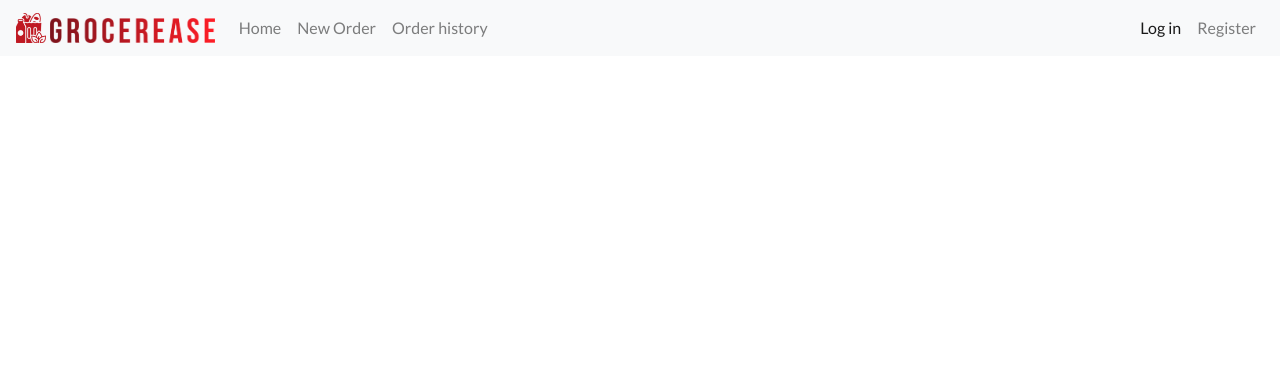
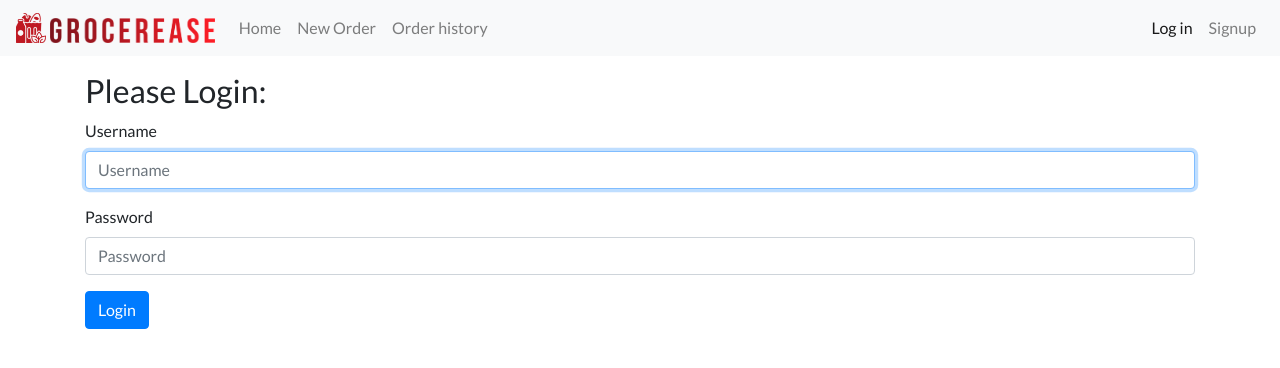
Before and after one commit to orfeasa/grocerease, a Django app: page /login/ in a window 1280 px wide. Shown: the top 368 px of the page. Run offline with Django 3.2, Linux system fonts and the light colour scheme; some libraries are stand-ins or nearby versions.

Commit message:
Create basic login and signup pages

```diff
--- a/grocerease/settings.py
+++ b/grocerease/settings.py
@@ -38,6 +38,7 @@ INSTALLED_APPS = [
     "django.contrib.messages",
     "django.contrib.staticfiles",
     "main",
+    "bootstrap4",
 ]
 
 MIDDLEWARE = [
--- a/grocerease/urls.py
+++ b/grocerease/urls.py
@@ -17,6 +17,8 @@ from django.contrib import admin
 from django.urls import path
 from django.urls import path, include
 
+from django.contrib.auth.views import LoginView, LogoutView
+
 urlpatterns = [
     path("", include("main.urls")),
     path("admin/", admin.site.urls),
--- a/main/templates/main/base.html
+++ b/main/templates/main/base.html
@@ -23,17 +23,37 @@
     <!-- Custom CSS -->
     <link rel="stylesheet" href="{% static 'css/main.css' %}" />
 
-
     <!-- Favicon -->
-  <link rel="apple-touch-icon" sizes="180x180" href="{% static 'favicon/apple-touch-icon.png' %}">
-  <link rel="icon" type="image/png" sizes="32x32" href="{% static 'favicon/favicon-32x32.png' %}">
-  <link rel="icon" type="image/png" sizes="16x16" href="{% static 'favicon/favicon-16x16.png' %}">
-  <link rel="manifest" href="{% static 'favicon/site.webmanifest'%}">
-  <link rel="mask-icon" href="{% static 'favicon/safari-pinned-tab.svg' %}" color="#5bbad5">
-  <link rel="shortcut icon" href="{% static 'favicon/favicon.ico' %}">
-  <meta name="msapplication-TileColor" content="#da532c">
-  <meta name="msapplication-config" content="{% static 'favicon/browserconfig.xml' %}">
-  <meta name="theme-color" content="#ffffff">
+    <link
+      rel="apple-touch-icon"
+      sizes="180x180"
+      href="{% static 'favicon/apple-touch-icon.png' %}"
+    />
+    <link
+      rel="icon"
+      type="image/png"
+      sizes="32x32"
+      href="{% static 'favicon/favicon-32x32.png' %}"
+    />
+    <link
+      rel="icon"
+      type="image/png"
+      sizes="16x16"
+      href="{% static 'favicon/favicon-16x16.png' %}"
+    />
+    <link rel="manifest" href="{% static 'favicon/site.webmanifest'%}" />
+    <link
+      rel="mask-icon"
+      href="{% static 'favicon/safari-pinned-tab.svg' %}"
+      color="#5bbad5"
+    />
+    <link rel="shortcut icon" href="{% static 'favicon/favicon.ico' %}" />
+    <meta name="msapplication-TileColor" content="#da532c" />
+    <meta
+      name="msapplication-config"
+      content="{% static 'favicon/browserconfig.xml' %}"
+    />
+    <meta name="theme-color" content="#ffffff" />
   </head>
 
   <body>
@@ -80,8 +100,8 @@
           <li class="nav-item {% if url_name == 'login' %}active{% endif %}">
             <a href="{% url 'login' %}" class="nav-link">Log in</a>
           </li>
-          <li class="nav-item {% if url_name == 'register' %}active{% endif %}">
-            <a href="{% url 'register' %}" class="nav-link">Register</a>
+          <li class="nav-item {% if url_name == 'signup' %}active{% endif %}">
+            <a href="{% url 'signup' %}" class="nav-link">Signup</a>
           </li>
         </ul>
       </div>
--- a/main/templates/main/index.html
+++ b/main/templates/main/index.html
@@ -1,9 +1,6 @@
-{% extends 'main/base.html' %}
-
-{% block content %}
+{% extends 'main/base.html' %} {% block content %}
 <div class="jumbotron">
   <h1 class="display-4">Welcome to GrocerEase!</h1>
 </div>
 
-
 {% endblock content %}
--- a/main/templates/main/login.html
+++ /dev/null
@@ -1,7 +0,0 @@
-{% extends 'main/base.html' %}
-
-{% block content %}
-
-
-
-{% endblock content %}
--- /dev/null
+++ b/main/templates/registration/login.html
@@ -0,0 +1,14 @@
+{% extends 'main/base.html' %} {% load bootstrap4 %} {% block content %}
+
+<h2>Please Login:</h2>
+{% if form.errors %}
+<p>Your username and password didn't match. Please try again!</p>
+{% endif %}
+
+<form method="POST" action="{% url 'login' %}">
+  {% csrf_token %} {% bootstrap_form form %} {% buttons %}
+  <button type="submit" class="btn btn-primary">Login</button>
+  {% endbuttons %}
+</form>
+
+{% endblock content %}
--- a/main/urls.py
+++ b/main/urls.py
@@ -1,10 +1,16 @@
 from django.urls import path
+from django.contrib.auth.views import LoginView, LogoutView
 from . import views
 
 urlpatterns = [
     path("plan/", views.PlanView.as_view(), name="plan"),
     path("orders/", views.OrderView.as_view(), name="orders"),
-    path("login/", views.LoginView.as_view(), name="login"),
-    path("register/", views.LoginView.as_view(), name="register"),
+    path(
+        "login/",
+        LoginView.as_view(template_name="registration/login.html"),
+        name="login",
+    ),
+    path("signup/", views.SignUp.as_view(), name="signup"),
+    path("logout/", LogoutView.as_view(), name="logout", kwargs={"next_page": "/"}),
     path("", views.IndexView.as_view(), name="index"),
 ]
--- a/main/views.py
+++ b/main/views.py
@@ -1,4 +1,7 @@
 from django.shortcuts import render
+from django.contrib.auth import login, logout
+from django.urls import reverse_lazy
+from main import forms
 from django.views.generic import (
     TemplateView,
     ListView,
@@ -8,22 +11,25 @@ from django.views.generic import (
     DeleteView,
 )
 
+
 class PlanView(TemplateView):
     template_name = "main/plan.html"
 
+
 class BaseView(TemplateView):
     template_name = "main/base.html"
+
 
 class OrderView(TemplateView):
     template_name = "main/orders.html"
     # order list view
 
-class LoginView(TemplateView):
-    template_name = "main/login.html"
-
-
-class RegisterView(TemplateView):
-    template_name = "main/register.html"
 
 class IndexView(TemplateView):
     template_name = "main/index.html"
+
+
+class SignUp(CreateView):
+    form_class = forms.UserCreateForm
+    success_url = reverse_lazy("login")
+    template_name = "registration/signup.html"
```
Also changed, not shown: main/forms.py (added, +13 -0 lines), main/templates/registration/signup.html (added, +8 -0 lines), main/templates/main/register.html (deleted).
